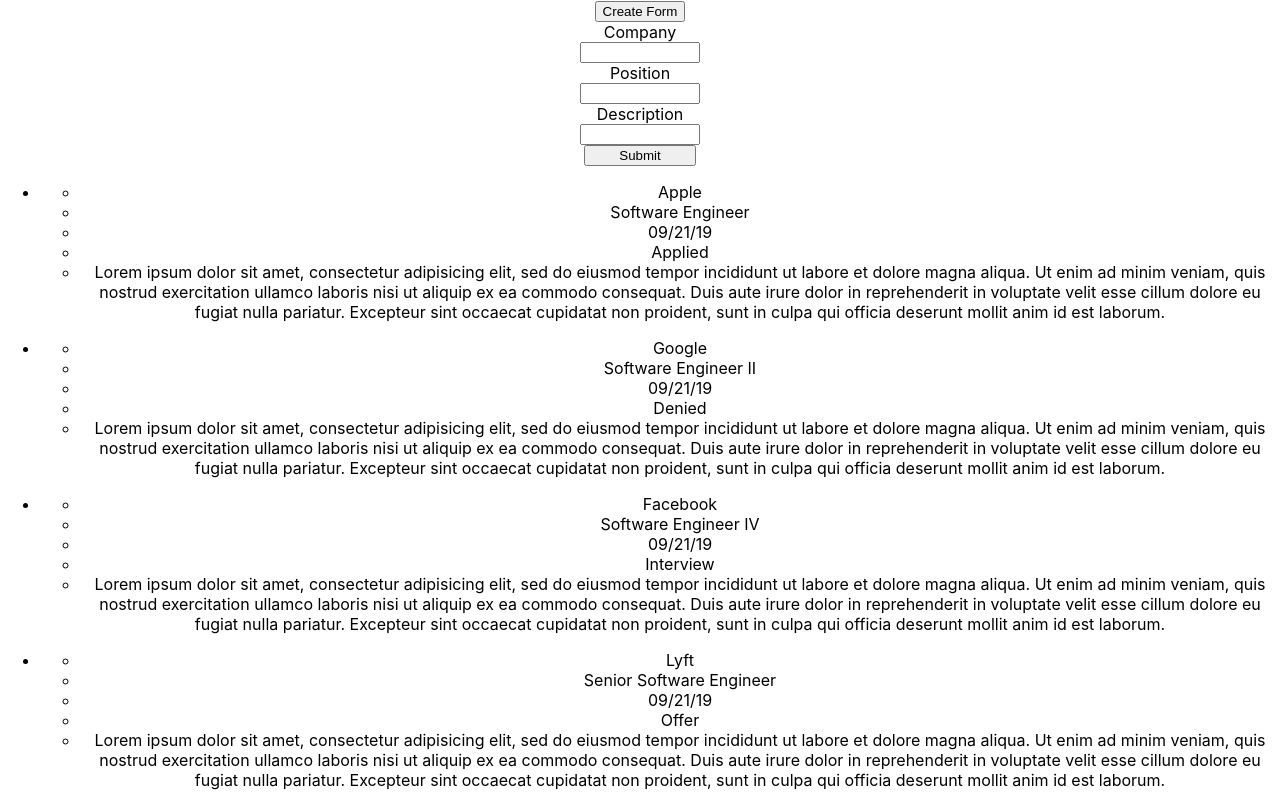
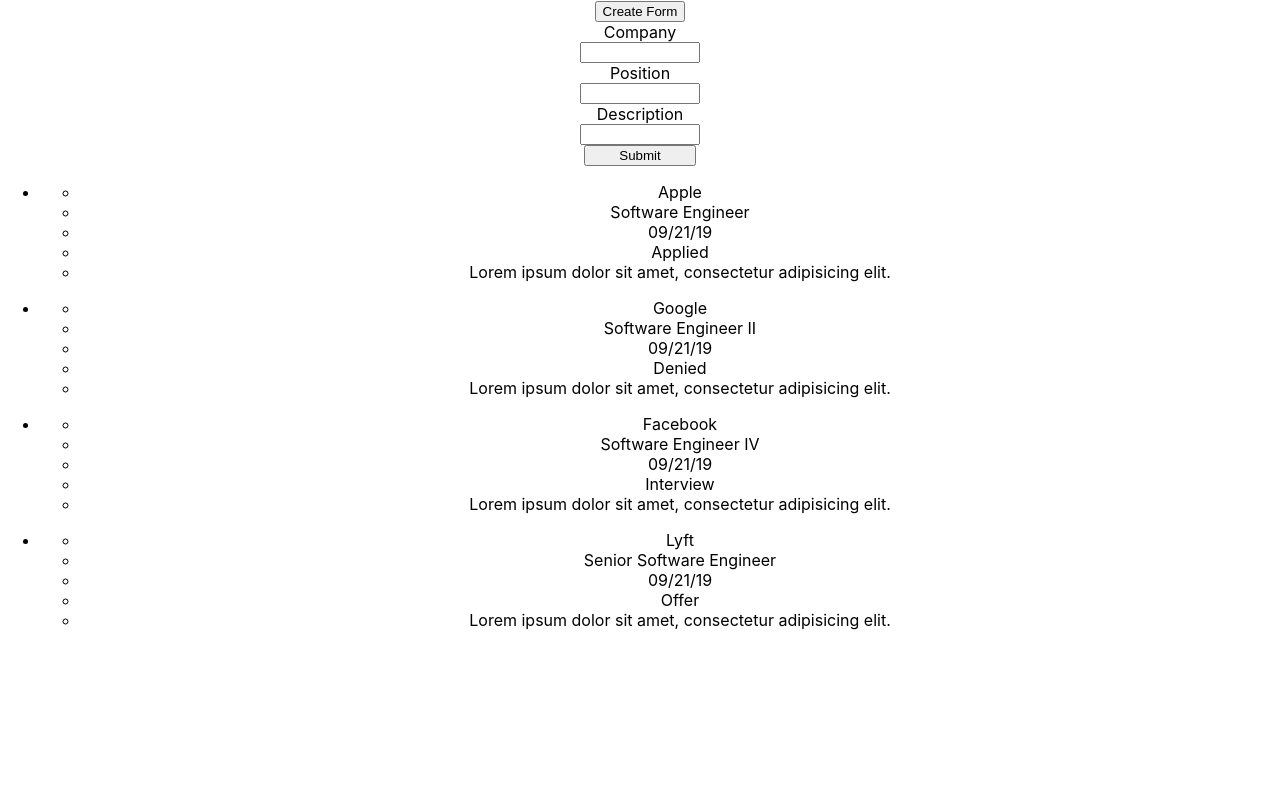
Before and after one commit to mxk5025/job-app-tracker, a React (Create React App) app: page / in a window 1280 px wide. Built offline with nearby package versions, Linux system fonts and the light colour scheme; the HTML template or start-up script is replaced by a standard one.

Commit message:
Linting. Added PropTypes.

```diff
--- a/src/App.css
+++ b/src/App.css
@@ -1,3 +1,7 @@
 .App {
   text-align: center;
 }
+
+.status-list-container {
+  display: flex;
+}
--- a/src/App.js
+++ b/src/App.js
@@ -5,54 +5,53 @@
 import './App.css';
 
 
-
 const mockApps = [
   {
-    company: "Apple",
-    position: "Software Engineer",
-    description: "Lorem ipsum dolor sit amet, consectetur adipisicing elit, sed do eiusmod tempor incididunt ut labore et dolore magna aliqua. Ut enim ad minim veniam, quis nostrud exercitation ullamco laboris nisi ut aliquip ex ea commodo consequat. Duis aute irure dolor in reprehenderit in voluptate velit esse cillum dolore eu fugiat nulla pariatur. Excepteur sint occaecat cupidatat non proident, sunt in culpa qui officia deserunt mollit anim id est laborum.",
-    status: "Applied",
-    date: "09/21/19",
+    company: 'Apple',
+    position: 'Software Engineer',
+    description: 'Lorem ipsum dolor sit amet, consectetur adipisicing elit.',
+    status: 'Applied',
+    date: '09/21/19',
   },
   {
-    company: "Google",
-    position: "Software Engineer II",
-    description: "Lorem ipsum dolor sit amet, consectetur adipisicing elit, sed do eiusmod tempor incididunt ut labore et dolore magna aliqua. Ut enim ad minim veniam, quis nostrud exercitation ullamco laboris nisi ut aliquip ex ea commodo consequat. Duis aute irure dolor in reprehenderit in voluptate velit esse cillum dolore eu fugiat nulla pariatur. Excepteur sint occaecat cupidatat non proident, sunt in culpa qui officia deserunt mollit anim id est laborum.",
-    status: "Denied",
-    date: "09/21/19",
+    company: 'Google',
+    position: 'Software Engineer II',
+    description: 'Lorem ipsum dolor sit amet, consectetur adipisicing elit.',
+    status: 'Denied',
+    date: '09/21/19',
   },
   {
-    company: "Facebook",
-    position: "Software Engineer IV",
-    description: "Lorem ipsum dolor sit amet, consectetur adipisicing elit, sed do eiusmod tempor incididunt ut labore et dolore magna aliqua. Ut enim ad minim veniam, quis nostrud exercitation ullamco laboris nisi ut aliquip ex ea commodo consequat. Duis aute irure dolor in reprehenderit in voluptate velit esse cillum dolore eu fugiat nulla pariatur. Excepteur sint occaecat cupidatat non proident, sunt in culpa qui officia deserunt mollit anim id est laborum.",
-    status: "Interview",
-    date: "09/21/19",
+    company: 'Facebook',
+    position: 'Software Engineer IV',
+    description: 'Lorem ipsum dolor sit amet, consectetur adipisicing elit.',
+    status: 'Interview',
+    date: '09/21/19',
   },
   {
-    company: "Lyft",
-    position: "Senior Software Engineer",
-    description: "Lorem ipsum dolor sit amet, consectetur adipisicing elit, sed do eiusmod tempor incididunt ut labore et dolore magna aliqua. Ut enim ad minim veniam, quis nostrud exercitation ullamco laboris nisi ut aliquip ex ea commodo consequat. Duis aute irure dolor in reprehenderit in voluptate velit esse cillum dolore eu fugiat nulla pariatur. Excepteur sint occaecat cupidatat non proident, sunt in culpa qui officia deserunt mollit anim id est laborum.",
-    status: "Offer",
-    date: "09/21/19",
-  }
+    company: 'Lyft',
+    position: 'Senior Software Engineer',
+    description: 'Lorem ipsum dolor sit amet, consectetur adipisicing elit.',
+    status: 'Offer',
+    date: '09/21/19',
+  },
 ];
 
 export default function App() {
   const [statusLists] = useState([
-    "Applied", "Denied", "Interview", "Offer"
+    'Applied', 'Denied', 'Interview', 'Offer',
   ]);
 
   return (
     <div className="App">
-      <CreateForm/>
-      <CreateButton/>
-      { statusLists.map(statusList =>
-          <JobList
-            key={statusList}
-            jobs={mockApps}
-            status={statusList}
-          />
-      )}
+      <CreateButton />
+      <CreateForm />
+      { statusLists.map((statusList) => (
+        <JobList
+          key={statusList}
+          jobs={mockApps}
+          status={statusList}
+        />
+      ))}
     </div>
   );
 }
--- a/src/components/CreateButton.js
+++ b/src/components/CreateButton.js
@@ -1,15 +1,9 @@
 import React from 'react';
-import './CreateButton.css'
+
 export default function CreateButton() {
-
   return (
     <div className="CreateButton">
-      <form>
-        <div className="InputContainer">Company<input type="text" name="Company"/></div>
-        <div className="InputContainer">Position<input type="text" name="Position"/></div>
-        <div className="DescriptionContainer">Description<input type="text" name="Description"/></div>
-        <div className="SubmitButton"><input type="submit" value="Submit"/></div>
-      </form>
+      <button type="button">Create Form</button>
     </div>
   );
 }
--- a/src/components/CreateButton.css
+++ b/src/components/CreateForm.css
@@ -1,4 +1,4 @@
-.CreateButton form {
+.CreateForm form {
   display: flex;
   flex-direction:column;
 }
--- a/src/components/CreateForm.js
+++ b/src/components/CreateForm.js
@@ -1,9 +1,26 @@
-import React from'react';
+import React from 'react';
+import './CreateForm.css';
 
-export default function CreateForm(){
-    return(
-      <div className="CreateForm">
-        <button>Create Form</button>
-      </div>
-    );
+export default function CreateForm() {
+  return (
+    <div className="CreateForm">
+      <form>
+        <div className="InputContainer">
+          Company
+          <input type="text" name="Company" />
+        </div>
+        <div className="InputContainer">
+          Position
+          <input type="text" name="Position" />
+        </div>
+        <div className="DescriptionContainer">
+          Description
+          <input type="text" name="Description" />
+        </div>
+        <div className="SubmitButton">
+          <input type="submit" value="Submit" />
+        </div>
+      </form>
+    </div>
+  );
 }
--- a/src/components/JobApp.js
+++ b/src/components/JobApp.js
@@ -1,7 +1,9 @@
 import React from 'react';
+import PropTypes from 'prop-types';
 
-export default function JobApp({company, position, description, status, date}) {
-
+export default function JobApp({
+  company, position, description, status, date,
+}) {
   return (
     <li>
       <ul>
@@ -14,3 +16,11 @@
     </li>
   );
 }
+
+JobApp.propTypes = {
+  company: PropTypes.string.isRequired,
+  position: PropTypes.string.isRequired,
+  description: PropTypes.string.isRequired,
+  status: PropTypes.string.isRequired,
+  date: PropTypes.string.isRequired,
+};
--- a/src/components/JobList.js
+++ b/src/components/JobList.js
@@ -1,11 +1,11 @@
 import React from 'react';
+import PropTypes from 'prop-types';
 import JobApp from './JobApp';
 
-export default function JobList({jobs, status}) {
-
+export default function JobList({ jobs, status }) {
   return (
-    <ul>
-      { jobs.filter(job => job.status === status).map(job =>
+    <ul className="JobList">
+      { jobs.filter((job) => job.status === status).map((job) => (
         <JobApp
           key={job.company + job.position}
           company={job.company}
@@ -14,7 +14,18 @@
           status={job.status}
           date={job.date}
         />
-      )}
+      ))}
     </ul>
   );
 }
+
+JobList.propTypes = {
+  jobs: PropTypes.arrayOf(PropTypes.shape({
+    company: PropTypes.string.isRequired,
+    position: PropTypes.string.isRequired,
+    description: PropTypes.string.isRequired,
+    status: PropTypes.string.isRequired,
+    date: PropTypes.string.isRequired,
+  })).isRequired,
+  status: PropTypes.string.isRequired,
+};
```
